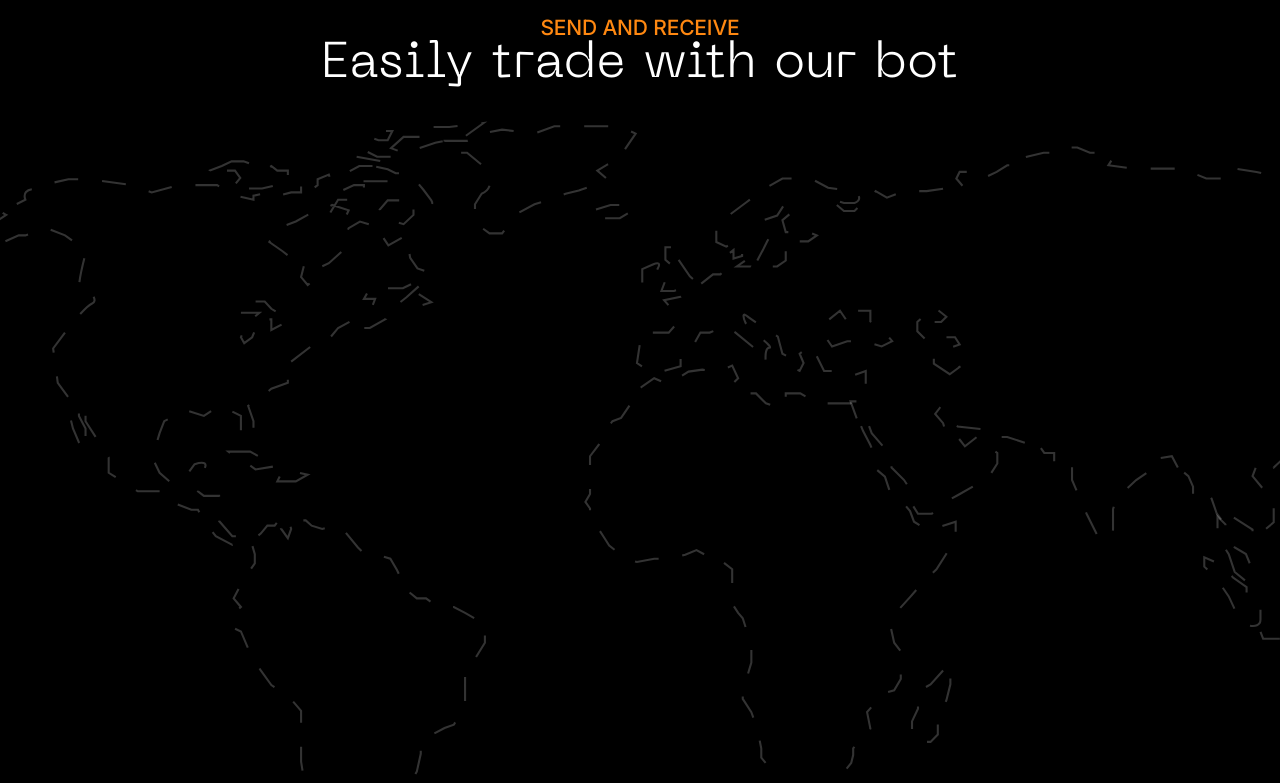
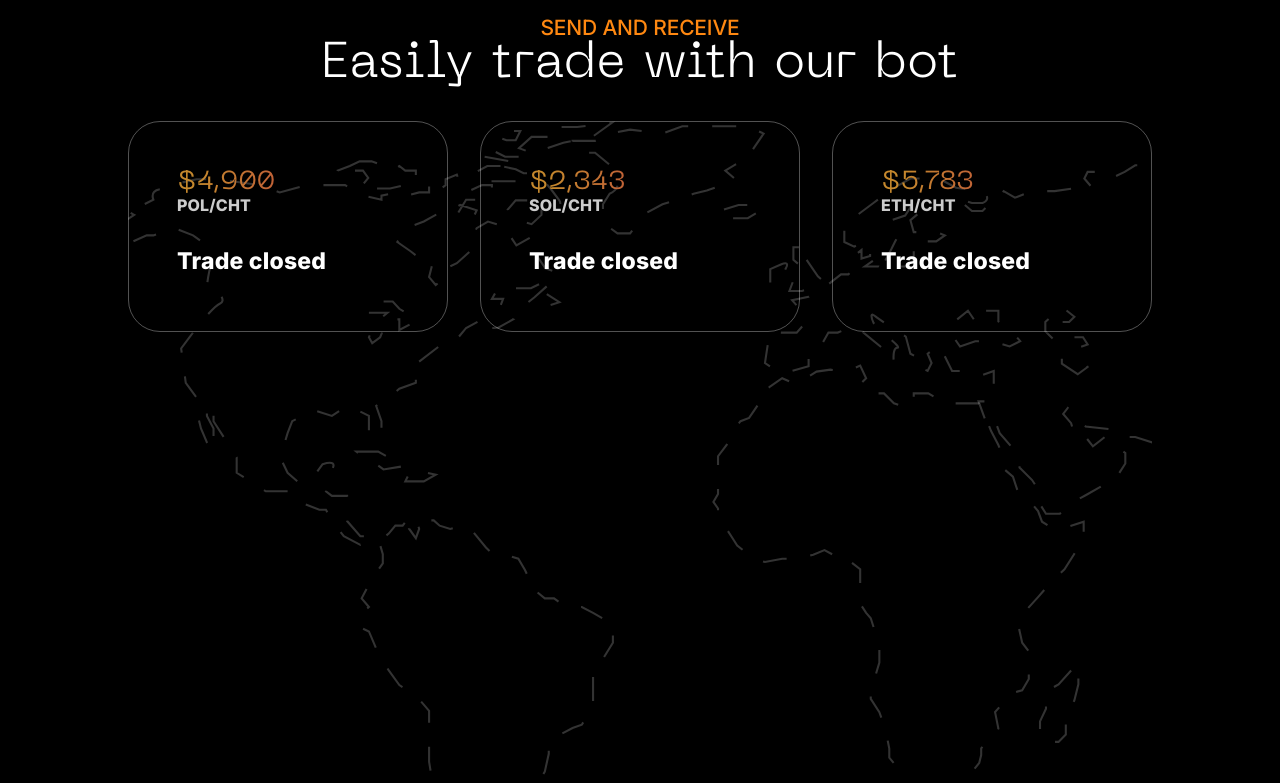
Before and after one commit to KoneeVibes/cheetahbot, a React (Create React App) app: page / in a window 1280 px wide. Shown: the part 940-1723 px from the top of the page. Built offline with nearby package versions, Linux system fonts and the light colour scheme.

Commit message:
added trades categories

```diff
--- a/src/App.tsx
+++ b/src/App.tsx
@@ -12,8 +12,11 @@ import roadmapbg from "../src/assets/roadmapbg.svg";
 import { Simplesteps } from './containers/simplesteps';
 import { Experience } from './containers/experience';
 import { Footer } from './containers/footer';
+import { useContext } from 'react';
+import { Context } from './context';
 
 function App() {
+  const { openMenu } = useContext(Context)
   return (
     <Container
       maxWidth={false}
@@ -24,7 +27,7 @@ function App() {
     >
       <Box
         sx={{
-          backgroundImage: `url(${headerBg})`,
+          backgroundImage: openMenu ? "" : `url(${headerBg})`,
           backgroundSize: "cover",
         }}
       >
--- a/src/configs/content.tsx
+++ b/src/configs/content.tsx
@@ -7,7 +7,7 @@ export const navLinks = [
     },
     {
         name: "Features",
-        url: "#"
+        url: "#features"
     },
     {
         name: "FAQ",
@@ -149,4 +149,22 @@ export const simplestepsII = [
 
 export const smIcons = [
     <Facebook />, <Telegram />, <Instagram />, <Twitter />
+];
+
+export const trade = [
+    {
+        id: "POL/CHT",
+        fee: "$4,900",
+        status: "Trade closed",
+    },
+    {
+        id: "SOL/CHT",
+        fee: "$2,343",
+        status: "Trade closed",
+    },
+    {
+        id: "ETH/CHT",
+        fee: "$5,783",
+        status: "Trade closed",
+    },
 ]
--- a/src/containers/bottrade/index.tsx
+++ b/src/containers/bottrade/index.tsx
@@ -1,5 +1,7 @@
 import { Box, Stack, Typography } from "@mui/material";
 import mapbg from "../../assets/mapbg.svg";
+import { BaseCard } from "../../components/card";
+import { trade } from "../../configs/content";
 
 export const BotTrade: React.FC<{}> = () => {
     return (
@@ -37,8 +39,12 @@ export const BotTrade: React.FC<{}> = () => {
                     Easily trade with our bot
                 </Typography>
             </Stack>
-            <Box
-                margin={"var(--sectionMargin) 0"}
+            <Stack
+                className=""
+                direction={{ tablet: "row" }}
+                gap={"var(--flexGap)"}
+                justifyContent={"center"}
+                margin={"var(--sectionMargin) var(--pagePadding)"}
                 sx={{
                     background: `url(${mapbg})`,
                     backgroundSize: "cover",
@@ -46,8 +52,60 @@ export const BotTrade: React.FC<{}> = () => {
                     height: 800
                 }}
             >
-
-            </Box>
+                {trade.map((item, key) => {
+                    return (
+                        <BaseCard
+                            key={key}
+                            borRad={8}
+                            bord="1.31px solid rgba(255, 255, 255, 0.32)"
+                            bgCol="transparent"
+                            height="fit-content"
+                            mobileCardPadding={"var(--cardPadding)"}
+                            title={
+                                <Typography
+                                    variant="h3"
+                                    fontFamily={"Neue Machina"}
+                                    fontWeight={400}
+                                    fontSize={{ mobile: 8, miniTablet: 14, tablet: 18, laptop: 23, desktop: 26 }}
+                                    lineHeight={"normal"}
+                                    sx={{
+                                        backgroundImage: "linear-gradient(270deg, #B72346 0%, #C5882D 90.3%);",
+                                        backgroundClip: "text",
+                                        WebkitTextFillColor: "transparent",
+                                        color: "transparent",
+                                    }}
+                                >
+                                    {item.fee}
+                                </Typography>
+                            }
+                            subheader={
+                                <Typography
+                                    variant="subtitle1"
+                                    fontFamily={"Inter"}
+                                    fontWeight={800}
+                                    fontSize={{ mobile: 5, miniTablet: 8, tablet: 12, laptop: 14, desktop: 16 }}
+                                    lineHeight={"normal"}
+                                    color={"rgba(255, 255, 255, 0.8)"}
+                                >
+                                    {item.id}
+                                </Typography>
+                            }
+                            content={
+                                <Typography
+                                    variant="body1"
+                                    fontFamily={"Inter"}
+                                    fontWeight={800}
+                                    fontSize={{ mobile: 7, miniTablet: 12, tablet: 18, laptop: 20, desktop: 23 }}
+                                    lineHeight={"normal"}
+                                    color={"rgba(255, 255, 255, 1)"}
+                                >
+                                    {item.status}
+                                </Typography>
+                            }
+                        />
+                    )
+                })}
+            </Stack>
         </Box>
     )
 }
--- a/src/containers/features/index.tsx
+++ b/src/containers/features/index.tsx
@@ -6,6 +6,8 @@ import featuresBg from "../../assets/featuresBg.svg";
 export const Features: React.FC<{}> = () => {
     return (
         <Box
+            component={"div"}
+            id="features"
             margin={{
                 mobile: "calc(1.5 * var(--sectionMargin)) var(--pagePadding)",
                 miniTablet: "calc(2 * var(--sectionMargin)) var(--pagePadding)",
--- a/src/containers/navigation/index.tsx
+++ b/src/containers/navigation/index.tsx
@@ -13,9 +13,9 @@ export const Nav: React.FC<{}> = () => {
     const { openMenu } = useContext(Context);
     useEffect(() => {
         if (openMenu) {
-            document.body.style.overflow = "hidden"
+            document.body.style.overflowY = "hidden"
         } else {
-            document.body.style.overflow = "visible"
+            document.body.style.overflowY = "visible"
         }
     }, [openMenu])
     return (
--- a/src/containers/navigation/styled.tsx
+++ b/src/containers/navigation/styled.tsx
@@ -35,6 +35,7 @@ export const Navbar = styled("nav")(
                     padding: "calc(2 * var(--cardPadding))",
                     background: "#000000",
                     zIndex: 10,
+                    marginBlockEnd: 0,
                 },
             },
             "& a": {
```
Also changed, not shown: src/components/card/index.tsx (+4 -4 lines).
